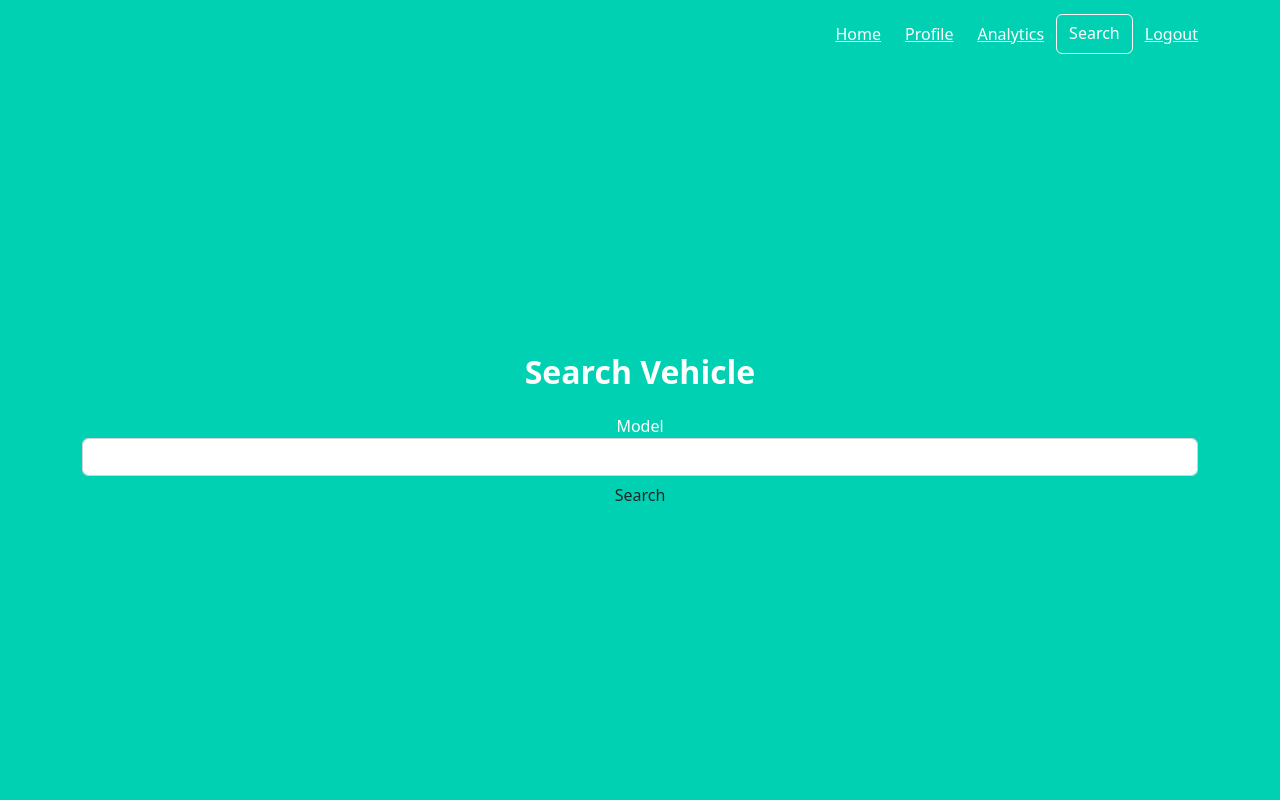
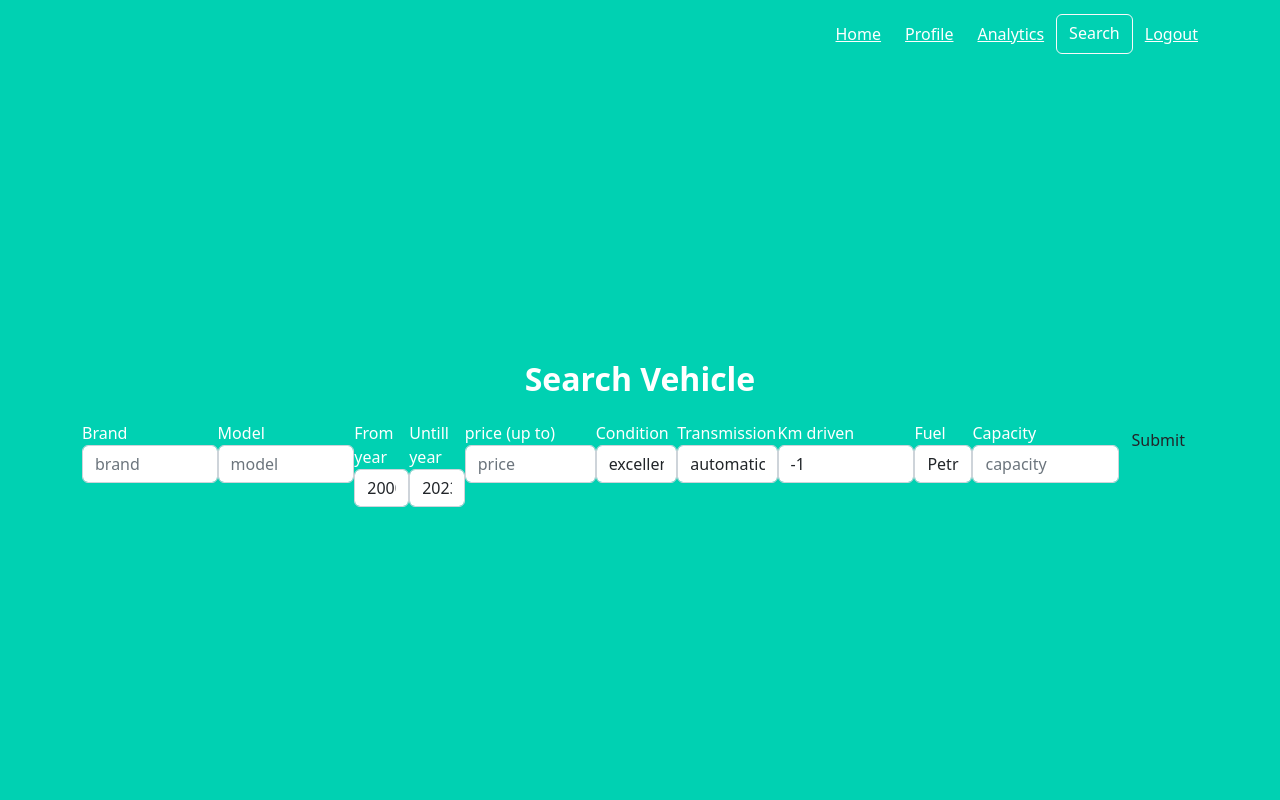
Before and after one commit to orizem/VehiclesMarket, a Flask app: page /search in a window 1280 px wide. Run offline with Flask 2, Linux system fonts and the light colour scheme; a user stored in the database is signed in; parts of the project's set-up code (start-up, migrations or seed data) failed here and were passed over; some libraries are stand-ins or nearby versions.

Commit message:
search vehicle is working

```diff
--- a/website/forms.py
+++ b/website/forms.py
@@ -1,8 +1,13 @@
 # This file is for Flask Forms: Login, SignUp
 
+from tkinter.ttk import Style
+from turtle import width
+
+# from traitlets import default
 from flask_wtf import FlaskForm
-from wtforms import StringField, BooleanField, PasswordField, SubmitField, TextAreaField, SelectField, FileField
+from wtforms import StringField, BooleanField, PasswordField, SubmitField, TextAreaField, SelectField, FileField, IntegerField
 from wtforms.validators import Email, Length, DataRequired
+
 
 
 # Sign-up Flask form
@@ -34,5 +39,17 @@ class ProfileForm(FlaskForm):
 
 # Search Vehicle form
 class SearchForm(FlaskForm):
+    brand = StringField('Brand')
     model = StringField('Model')
-    submit = SubmitField('Search')
+    from_year = SelectField(u'From year', choices = range(2000,2023,1), default =2000)
+    untill_year = SelectField(u'Untill year', choices = range(2023,2000,-1), default =2023)
+    price = IntegerField('price (up to)')
+    condition = SelectField(u'Condition', choices = ("excellent","good","normal","bad"), default = "excellent")
+    transmission = SelectField(u'Transmission', choices = ("automatic","mannual"), default = "automatic")
+    km_driven = IntegerField('Km driven',default = -1)
+    fuel = SelectField(u'Fuel', choices = ("Petrol","Petrol 98","Diesel"), default = "Petrol")
+    capacity = IntegerField('Capacity')
+    submit = SubmitField('Submit')
+    # img = db.Column(db.String(500))
+    # img_name = db.Column(db.String(500))
+    # user_id = db.Column(db.Integer, db.ForeignKey('user.id'))
--- /dev/null
+++ b/website/static/styles/style_search.css
@@ -0,0 +1,26 @@
+.search_table{
+    width:100%;
+    align-items:center;
+    text-align: left;
+}
+
+.search_th{
+    background-color:black;
+    border:solid 1px green;
+    text-align: left;
+    padding: 30px;
+    margin:30px;
+}
+
+.search_tr{
+    text-align: left;
+    padding: 30px;
+}
+
+.search_tr > * {
+    background-color:gray;
+    border:solid 1px green;
+    text-align: left;
+    padding: 30px;
+    margin:30px;
+}
--- a/website/templates/search.html
+++ b/website/templates/search.html
@@ -2,13 +2,63 @@
 
 {% extends "base.html" %}
 {% import "bootstrap/wtf.html" as wtf %}
+{% block head %}
+<link rel="stylesheet" href="https://cdnjs.cloudflare.com/ajax/libs/bulma/0.7.2/css/bulma.min.css" />
+  <link href="https://cdn.jsdelivr.net/npm/bootstrap@5.2.0/dist/css/bootstrap.min.css" rel="stylesheet"
+        integrity="sha384-gH2yIJqKdNHPEq0n4Mqa/HGKIhSkIHeL5AyhkYV8i59U5AR6csBvApHHNl/vI1Bx" crossorigin="anonymous">
+<link href="{{ url_for('static', filename='styles/style_search.css') }}" rel="stylesheet">
+<script>
+  search_headers11 = ("Id", "Full name", "Phone number", "State", "City", "Gender")
+</script>
+<meta name="viewport" content="width=device-width, initial-scale=1.0">
+</script>
+<script src="jquery-1.11.2.js"></script>
+<link rel="stylesheet" type="text/css" href="//cdn.datatables.net/1.12.1/css/jquery.dataTables.min.css" />
+<script type="text/javascript" src="//cdn.datatables.net/1.12.1/js/jquery.dataTables.min.js"></script>
+<script type="text/javascript">
+$(document).ready(function() {
+  $('#datatable').dataTabale();
+  } );
+</script>
+{% endblock %}
+{% block content %}
+<h1 class="title">Search Vehicle</h1>
+  <form class="form form-inline" method="post" role="form">
+    <table style:hight="5">
+    {{ form.hidden_tag() }}
+      <tr>
+      {% for subfield in form %}
+      <td>
+        {{ wtf.form_field(subfield, placeholder=subfield.name) }}
+      </td>
+      {% endfor %}
+    </tr>
+    </table>
+  </form>
 
-{% block content %}
-<h1 class="title">
-  Search Vehicle
-</h1>
-
-
-{{ wtf.quick_form(form) }}
+<table class ="search_table" id="datatable">
+  <thead>
+    <tr>
+      {% for header in search_headers %}
+      <th class ="search_th">{{ header }}</th>
+      {% endfor %}
+    </tr>
+  </thead>
+  <tbody>
+  {% for row in data %}
+  <tr class ="search_tr">
+    <td>     {{row.brand}}</td>
+    <td>     {{row.model}}</td>
+    <td>     {{row.year}}</td>
+    <td>     {{row.price}}</td>
+    <td>     {{row.condition}}</td>
+    <td>     {{row.transmission}}</td>
+    <td>     {{row.km_driven}}</td>
+    <td>     {{row.fuel}}</td>
+    <td>     {{row.capacity}}</td>
+  </tr>
+  {% endfor %}
+</tbody>
+</table>
 
 {% endblock %}
--- a/website/views.py
+++ b/website/views.py
@@ -14,7 +14,7 @@ import geopandas as gpd
 from .templatetags.test import search_filter
 from .create_map import CreateMap
 from .config import PROJECT_NAME
-from .forms import ProfileForm
+from .forms import ProfileForm,SearchForm
 from werkzeug.utils import secure_filename
 import base64
 
@@ -69,12 +69,26 @@ def edit_profile():
         return redirect(url_for('views.profile'))
     return render_template('edit_profile.html', name='edit_profile', form=form)
 
-@views.route('/search')
+@views.route('/search', methods=['GET', 'POST'])
 @login_required
 def search():
-    from .forms import SearchForm
-    search_form = SearchForm()
-    return render_template('search.html', page='search', form=search_form)
+    from .models import Vehicle
+    from . import db
+    s_f = SearchForm()
+    if s_f.validate_on_submit():
+        res = Vehicle.query.filter(Vehicle.brand == s_f.brand.data,
+        Vehicle.model == s_f.model.data,
+        Vehicle.year >= s_f.from_year.data,Vehicle.year <= s_f.untill_year.data, # range of years
+        Vehicle.price <= s_f.price.data,
+        Vehicle.condition == s_f.condition.data,
+        Vehicle.transmission == s_f.transmission.data,
+        Vehicle.km_driven <= s_f.km_driven.data,
+        Vehicle.fuel == s_f.fuel.data,
+        Vehicle.capacity == s_f.capacity.data).all()
+        headers = ("brand", "model", "year","price", "condition", "transmission","km driven", "fuel", "capacity")
+        return render_template('search.html', page='search', form=s_f, data=res, search_headers=headers)
+    else:
+        return render_template('search.html', page='search',form=s_f)
 
 @views.route('/analytics')
 def analytics():
```
Also changed, not shown: website/models.py (+22 -83 lines).
